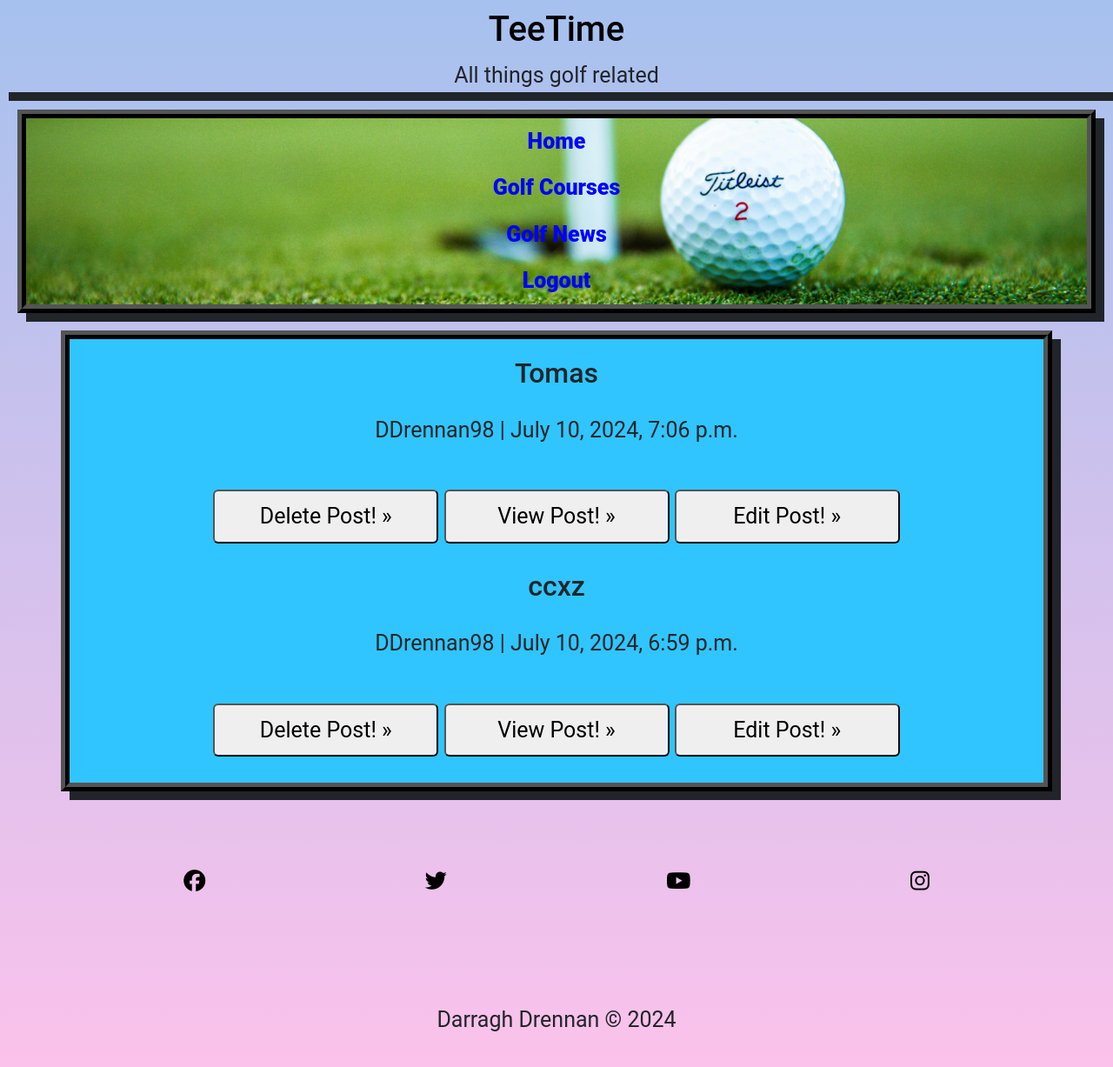
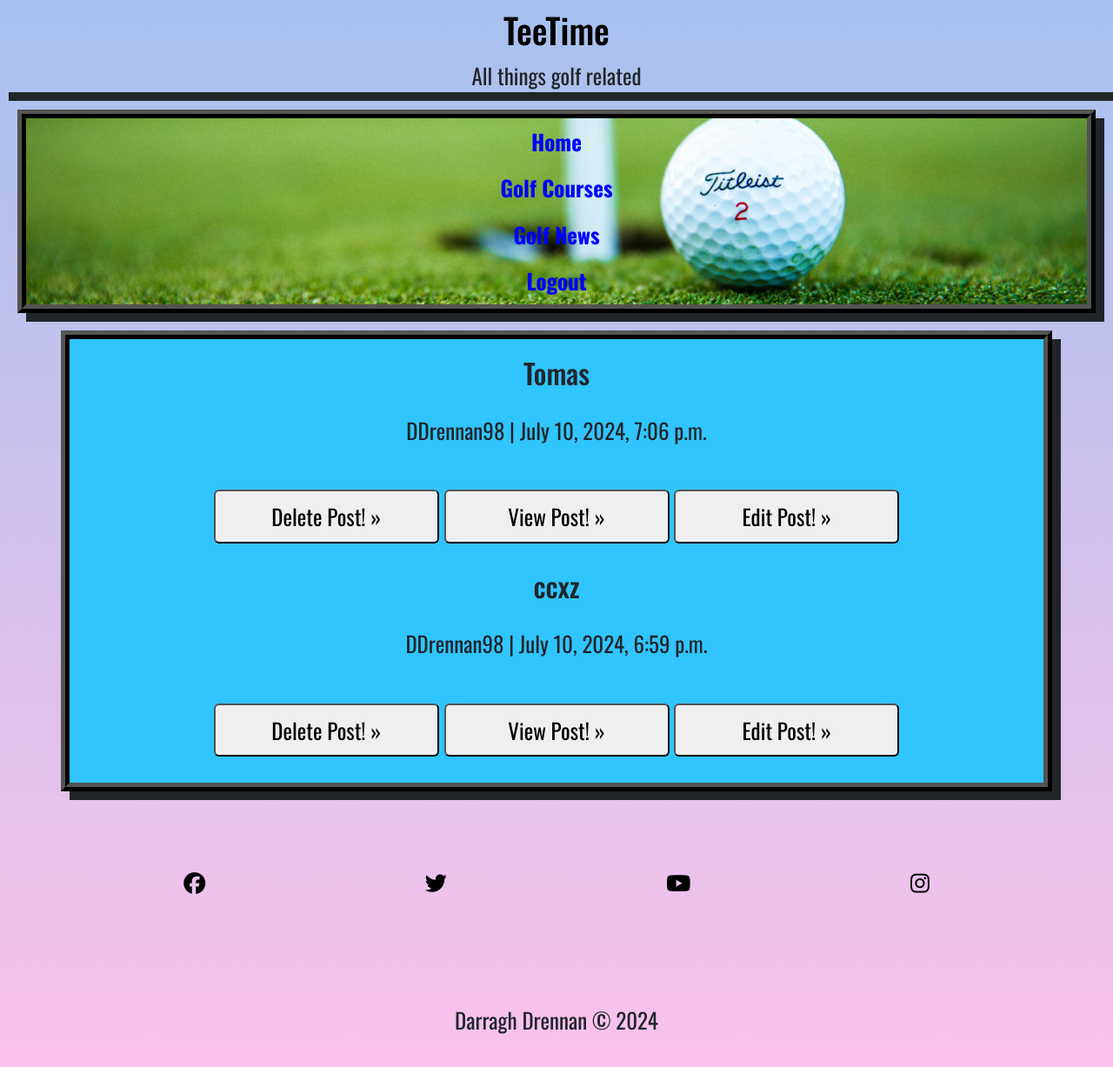
Before and after one commit to Drennan98/TeeTime, a Django app: page /blog/ in a window 1280 px wide. Shown: the whole page at 87% size. Run offline with Django 5.2, Linux system fonts and the light colour scheme; a user stored in the database is signed in; data comes from the database, SQL or seed files in the repository; some libraries are stand-ins or nearby versions.

Commit message:
Change font to Oswald

```diff
--- a/static/css/style.css
+++ b/static/css/style.css
@@ -1,4 +1,8 @@
 /* General styles */
+
+* {
+    font-family: 'Oswald', sans-serif;
+}
 
 body {
     font-family: "Roboto", sans-serif;
@@ -195,7 +199,7 @@ button {
 
 /* Hover pseudo classes */
 
-.signin-span:hover, .golf-course-list-button:hover, .signup-span:hover, .form-button:hover, #save-golfcourse-button:hover, #cancel-golfcourse-button:hover, .wide-buttons:hover, .nav-item:hover, .submit-golfcourse-button:hover, .back-to-courseform-button:hover, #signout-button:hover, #signin:hover, .save-post-button:hover, .view-postlist-button:hover, .viewpost-button:hover, .post-returnhome-button:hover, .comment-button:hover, .add-commentbutton:hover, .deletecourse-button:hover, .deletepost-button:hover, .editpost-button:hover {
+.signin-span:hover, .golf-course-list-button:hover, .signup-span:hover, .form-button:hover, #save-golfcourse-button:hover, #cancel-golfcourse-button:hover, .wide-buttons:hover, .nav-item:hover, .submit-golfcourse-button:hover, .back-to-courseform-button:hover, #signout-button:hover, #signin:hover, .save-post-button:hover, .view-postlist-button:hover, .viewpost-button:hover, .post-returnhome-button:hover, .comment-button:hover, .add-commentbutton:hover, .deletecourse-button:hover, .deletepost-button:hover, .editpost-button:hover, .deletecomment-button:hover {
     text-decoration: underline;
 }
 
@@ -332,7 +336,7 @@ input, input {
     padding-left: 20px;
 }
 
-.golf-course-list-button, .back-to-courseform-button, .post-returnhome-button, .add-commentbutton, .viewpost-button, .view-postlist-button, .editpost-button, .save-post-button, .deletecourse-button {
+.golf-course-list-button, .back-to-courseform-button, .post-returnhome-button, .add-commentbutton, .viewpost-button, .view-postlist-button, .editpost-button, .save-post-button, .deletecourse-button, .deletecomment-button {
     width: 25%;
     color: black;
     font-size: 1em;
--- a/templates/base.html
+++ b/templates/base.html
@@ -11,6 +11,10 @@
     <link rel="shortcut icon" type="image/png" href="{% static 'images/golf.png' %}">
     <meta name="msapplication-TileColor" content="#da532c">
     <meta name="theme-color" content="#ffffff">
+    <!-- Google Fonts -->
+    <link rel="preconnect" href="https://fonts.googleapis.com">
+    <link rel="preconnect" href="https://fonts.gstatic.com" crossorigin>
+    <link href="https://fonts.googleapis.com/css2?family=Oswald:wght@200..700&display=swap" rel="stylesheet">
     <!-- Bootstrap CDN Link -->
     <link href="https://cdn.jsdelivr.net/npm/bootstrap@5.3.3/dist/css/bootstrap.min.css" rel="stylesheet" integrity="sha384-QWTKZyjpPEjISv5WaRU9OFeRpok6YctnYmDr5pNlyT2bRjXh0JMhjY6hW+ALEwIH" crossorigin="anonymous">
     <!-- Load CSS files -->
```
